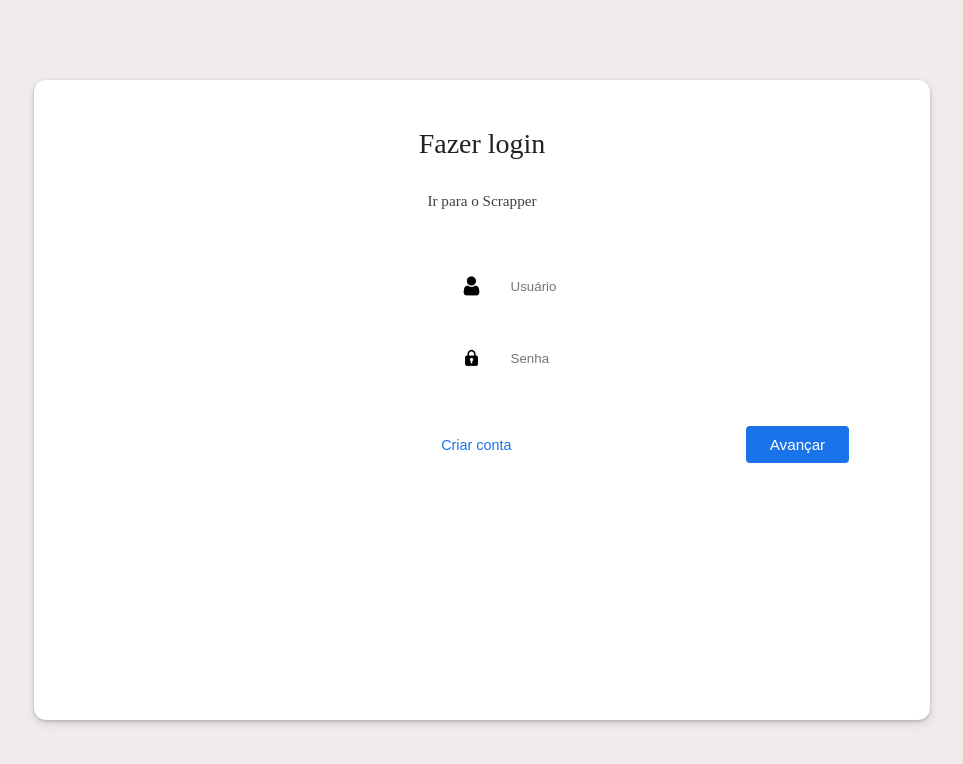
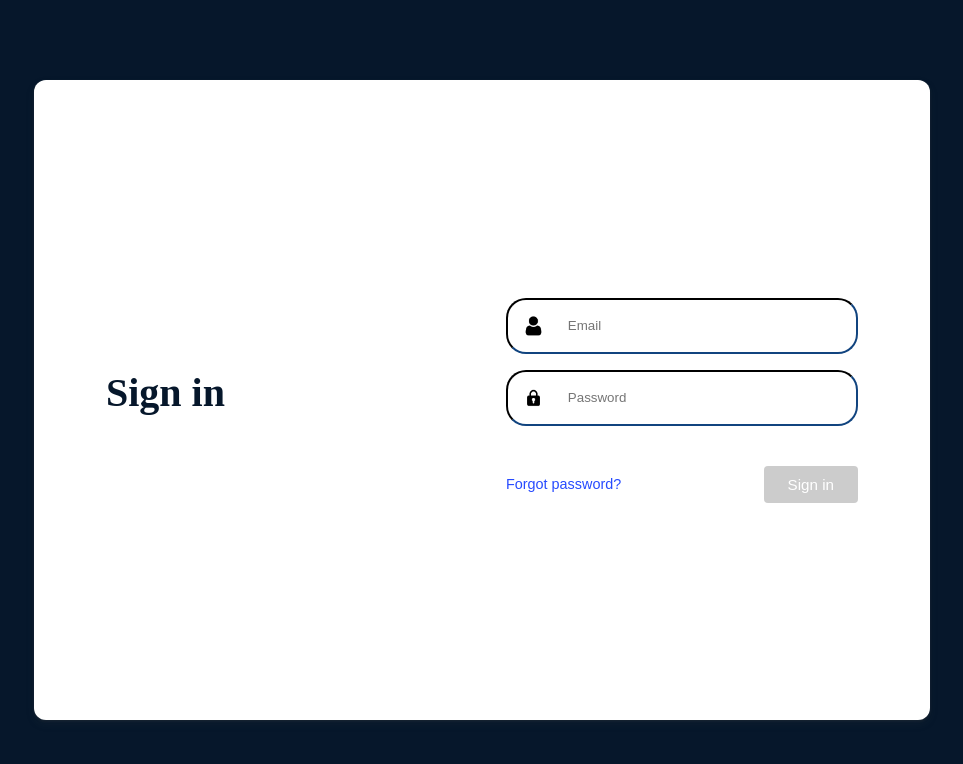
Before and after one commit to eh-lucas/ratodelivraria, an Angular app in the folder Client/: page /login in a window 1280 px wide. Shown: the top 764 px of the page, without its empty margins (158-1121 px from the left). Built offline with nearby package versions, Linux system fonts and the light colour scheme.

Commit message:
Implementado funções de required dos campos de email e senha no login e algumas correções

```diff
--- a/Client/src/app/components/home-component/home-component.ts
+++ b/Client/src/app/components/home-component/home-component.ts
@@ -7,6 +7,7 @@ import { AuthService } from '../../services/auth-service';
   templateUrl: './home-component.html',
   styleUrl: './home-component.scss'
 })
+
 export class HomeComponent {
   constructor(private authService: AuthService) { }
   logout(): void {
--- a/Client/src/app/components/input-component/input-component.scss
+++ b/Client/src/app/components/input-component/input-component.scss
@@ -24,6 +24,13 @@
   padding-left: 17%;
   height: 7vh;
   box-sizing: border-box;
-  border: hidden;
+  border-color: #06172b;
   border-radius: 20px;
+  outline: none;
+  transition: border-color 0.2s ease, box-shadow 0.2s ease;
+
+  &:focus {
+    border-color: #1a73e8;
+    box-shadow: 0 0 0 2px rgba(26, 115, 232, 0.25);
+  }
 }
--- a/Client/src/app/components/input-component/input-component.ts
+++ b/Client/src/app/components/input-component/input-component.ts
@@ -1,5 +1,5 @@
-import { Component, Input } from '@angular/core';
-import { FormsModule } from '@angular/forms';
+import { Component, Input, forwardRef } from '@angular/core';
+import { FormsModule, NG_VALUE_ACCESSOR, ControlValueAccessor } from '@angular/forms';
 import { CommonModule } from '@angular/common';
 
 @Component({
@@ -9,16 +9,53 @@ import { CommonModule } from '@angular/common';
   template: `
     <div class="custom-input-wrapper">
       @if (iconSrc) { <img class="input-icon-img" [src]="iconSrc" alt="icon"> }
-      <input class="input-box" [attr.placeholder]="placeholder" [(ngModel)]="value" [type]="type" >
+      <input
+        class="input-box"
+        [attr.placeholder]="placeholder"
+        [type]="type"
+        [value]="value"
+        (input)="onInput($event)"
+        (blur)="onTouched()"
+      />
     </div>
   `,
-  styleUrls: ['./input-component.scss']
+  styleUrls: ['./input-component.scss'],
+  providers: [
+    {
+      provide: NG_VALUE_ACCESSOR,
+      useExisting: forwardRef(() => InputComponent),
+      multi: true
+    }
+  ]
 })
 
-export class InputComponent {
+export class InputComponent implements ControlValueAccessor {
   @Input() iconSrc?: string;
   @Input() hint?: string;
   @Input() placeholder?: string;
   @Input() type?: string = 'text';
-  @Input() value: string = '';
+
+  value: string = '';
+
+  onChange = (_: any) => {};
+
+  onTouched = () => {};
+
+  onInput(event: Event): void {
+    const input = event.target as HTMLInputElement;
+    this.value = input.value;
+    this.onChange(this.value);
+  }
+
+  writeValue(value: any): void {
+    this.value = value || '';
+  }
+
+  registerOnChange(fn: any): void {
+    this.onChange = fn;
+  }
+
+  registerOnTouched(fn: any): void {
+    this.onTouched = fn;
+  }
 }
--- a/Client/src/app/components/login-component/login-component.html
+++ b/Client/src/app/components/login-component/login-component.html
@@ -1,20 +1,48 @@
 <div class="login-card">
-  <h1>Fazer login</h1>
+  <div class="text-section">
+    <span class="title">Sign in</span>
+  </div>
+  <form [formGroup]="loginForm" (ngSubmit)="onSubmit()">
+    <div class="wrapper-input-field">
+      <input-component
+        iconSrc="assets/icons/user-icon.png"
+        placeholder="Email"
+        type="email"
+        formControlName="email"
+      ></input-component>
 
-  <div class="subtitle">Ir para o Scrapper</div>
-  <form>
-
-    <div class="wrapper-input-field">
-      <input-component iconSrc="assets/icons/user-icon.png" placeholder="Usuário" type="user"></input-component>
+      @if (f['email'].errors && (f['email'].touched || f['email'].dirty)) {
+        <div class="error-message">
+          @if (f['email'].errors['required']) {
+            <small>Email is required.</small>
+          }
+          @if (f['email'].errors['email']) {
+            <small>Enter a valid email address.</small>
+          }
+        </div>
+      }
     </div>
 
     <div class="wrapper-input-field">
-       <input-component iconSrc="assets/icons/password-icon.png" placeholder="Senha" type="password">></input-component>
+      <input-component
+        iconSrc="assets/icons/password-icon.png"
+        placeholder="Password"
+        type="password"
+        formControlName="password"
+      ></input-component>
+
+      @if (f['password'].errors && (f['password'].touched || f['password'].dirty)) {
+        <div class="error-message">
+          @if (f['password'].errors['required']) {
+            <small>Password is required.</small>
+          }
+        </div>
+      }
     </div>
 
     <div class="button-container">
-      <button class="create-account-button" type="button">Criar conta</button>
-      <button class="advance-button" type="submit">Avançar</button>
+      <button type="button" class="create-account-button">Forgot password?</button>
+      <button type="submit" class="advance-button" [disabled]="loginForm.invalid">Sign in</button>
     </div>
   </form>
 </div>
--- a/Client/src/app/components/login-component/login-component.scss
+++ b/Client/src/app/components/login-component/login-component.scss
@@ -3,67 +3,51 @@
   align-items: center;
   justify-content: center;
   height: 100vh;
- background-color: rgb(241, 236, 236);
+  background-color: #06172b;
+
 
   .login-card {
-    background-color: #fff;
+    background-color: #ffffff;
     border-radius: 12px;
     box-shadow: 0 1px 3px rgba(60, 64, 67, 0.3),
                 0 4px 8px rgba(60, 64, 67, 0.15);
     width: 70%;
     height: 80%;
     padding: 3rem 2.5rem;
+
     display: flex;
-    flex-direction: column;
+    flex-direction: row;
     align-items: center;
-    gap: 2rem;
+    justify-content: space-between;
+    gap: 3rem;
 
-    h1 {
-      color: #202124;
-      font-weight: 400;
-      font-size: 1.75rem;
-      margin: 0;
-    }
+    .text-section {
+      flex: 1;
+      display: flex;
+      flex-direction: column;
+      justify-content: center;
+      padding-left: 2rem;
 
-    // subtítulo
-    .subtitle {
-      color: #3c4043;
-      font-size: 0.95rem;
-      text-align: center;
-      margin-bottom: 1rem;
+      .title {
+        color: #06172b;
+        font-size: 2.5rem;
+        font-weight: 600;
+        margin-bottom: 1rem;
+        text-align: left;
+      }
     }
 
     form {
-      width: 50%;
+      flex: 1;
       display: flex;
       flex-direction: column;
-      margin-left: 40%;
       gap: 1.5rem;
+      padding-right: 2rem;
 
       .wrapper-input-field {
         display: flex;
         flex-direction: column;
         width: 100%;
-      }
-
-      label {
-        color: #5f6368;
-        font-size: 13px;
-        margin-bottom: 4px;
-      }
-
-      input {
-        padding: 10px 12px;
-        border: 1px solid #dadce0;
-        border-radius: 4px;
-        font-size: 14px;
-        outline: none;
-        transition: border-color 0.2s ease;
-
-        &:focus {
-          border-color: #1a73e8;
-          box-shadow: 0 0 0 1px #1a73e8;
-        }
       }
 
       .button-container {
@@ -74,7 +58,7 @@
       }
 
       .advance-button {
-        background: #1a73e8;
+        background: #06172b;
         color: white;
         border: none;
         border-radius: 4px;
@@ -85,7 +69,7 @@
         transition: background-color 0.2s ease;
 
         &:hover {
-          background-color: #185abc;
+          background-color: #332f2f;
         }
 
         &:disabled {
@@ -96,7 +80,7 @@
 
       .create-account-button {
         background: transparent;
-        color: #1a73e8;
+        color: #264AFF;
         border: none;
         font-size: 0.9rem;
         font-weight: 500;
@@ -104,11 +88,24 @@
         text-decoration: none;
         transition: background-color 0.2s ease;
         border-radius: 4px;
-
-        &:hover {
-          background-color: rgba(26, 115, 232, 0.1);
-        }
       }
     }
   }
+  .error-message {
+    color: #d93025;
+    font-size: 1rem;
+    margin-top: 6px;
+    font-weight: 500;
+    letter-spacing: 0.2px;
+    display: flex;
+    align-items: center;
+    gap: 4px;
+
+    small {
+      background: rgba(217, 48, 37, 0.1);
+      padding: 3px 8px;
+      border-radius: 6px;
+      color: #d93025;
+    }
+  }
 }
--- a/Client/src/app/components/login-component/login-component.ts
+++ b/Client/src/app/components/login-component/login-component.ts
@@ -1,35 +1,52 @@
 //Angular
-import { Component } from '@angular/core';
+import { Component, OnInit } from '@angular/core';
 import { CommonModule } from '@angular/common';
-import { FormsModule } from '@angular/forms';
+import { FormsModule, ReactiveFormsModule, Validators, FormBuilder, FormGroup } from '@angular/forms';
 import { Router } from '@angular/router';
 //Services
 import { AuthService } from '../../services/auth-service';
 //Components
 import { InputComponent } from '../input-component/input-component'
-import { LinkButtonComponent } from '../link-button-component/link-button-component'
 
 @Component({
   selector: 'login-component',
   standalone: true,
-  imports: [CommonModule, FormsModule, InputComponent, LinkButtonComponent],
+  imports: [CommonModule, FormsModule, InputComponent, ReactiveFormsModule],
   templateUrl: './login-component.html',
   styleUrl: './login-component.scss'
 })
 
-export class LoginComponent {
+export class LoginComponent implements OnInit {
   username: string = '';
   password: string = '';
+  loginForm!: FormGroup;
 
-  constructor(private authService: AuthService, private router: Router) { }
+  constructor(private authService: AuthService, private router: Router, private formBuilder: FormBuilder) { }
 
-  onLogin(): void {
-    this.authService.login(this.username, this.password).subscribe({
+  ngOnInit(): void {
+    this.loginForm = this.formBuilder.group({
+      email: ['', [Validators.required, Validators.email]],
+      password: ['', Validators.required],
+    });
+  }
+
+  get f() {
+    return this.loginForm.controls;
+  }
+
+   onSubmit(): void {
+    if (this.loginForm.invalid) {
+      this.loginForm.markAllAsTouched();
+      return;
+    }
+
+    const { email, password } = this.loginForm.value;
+    this.authService.login(email, password).subscribe({
       next: (response: any) => {
         if (response && response.token) {
           this.authService.setToken(response.token);
+          this.router.navigate(['/home']);
         }
-      this.router.navigate(['/home']);
       },
       error: (err: any) => {
         console.error('Login failed.', err);
--- a/Client/src/app/guards/auth-guard.ts
+++ b/Client/src/app/guards/auth-guard.ts
@@ -1,8 +1,6 @@
 import { CanActivateFn, Router } from '@angular/router';
 import { AuthService } from '../services/auth-service';
 import { inject } from '@angular/core';
-
-
 
 export const authGuard: CanActivateFn = (route, state) => {
   const authService = inject(AuthService);
--- a/Client/src/app/services/auth-service.ts
+++ b/Client/src/app/services/auth-service.ts
@@ -2,31 +2,36 @@ import { Injectable } from '@angular/core';
 import { HttpClient } from '@angular/common/http';
 import { Observable } from 'rxjs';
 import { Router } from '@angular/router';
+import { environment } from '../../environments/environment';
 
 @Injectable({
   providedIn: 'root'
 })
+
 export class AuthService {
-  private apiUrl = 'https://localhost:5001/api/auth';
   private token: string | null = null;
 
   constructor(private http: HttpClient, private router: Router) {}
 
   login(username: string, password: string): Observable<any> {
-    return this.http.post(`${this.apiUrl}/login`, { username, password });
+    return this.http.post(`${environment.apiUrl}/login`, { username, password });
   }
+
   setToken(token: string): void {
     this.token = token;
     localStorage.setItem('access_token', token);
   }
+
   getToken(): string | null {
     return this.token || localStorage.getItem('access_token');
   }
+
   logout(): void {
     this.token = null;
     localStorage.removeItem('access_token');
     this.router.navigate(['/login']);
   }
+
   isAuthenticated(): boolean {
     return this.getToken() !== null;
   }
--- /dev/null
+++ b/Client/src/environments/environment.prod.ts
@@ -0,0 +1,5 @@
+export const environment = {
+  production: true,
+  apiUrl: 'https://api.BookScraper.com/api',
+  appName: 'Book Scraper',
+};
--- /dev/null
+++ b/Client/src/environments/environment.ts
@@ -0,0 +1,5 @@
+export const environment = {
+  production: false,
+  apiUrl: 'https://localhost:5001/api',
+  appName: 'Book Scraper',
+};
```
